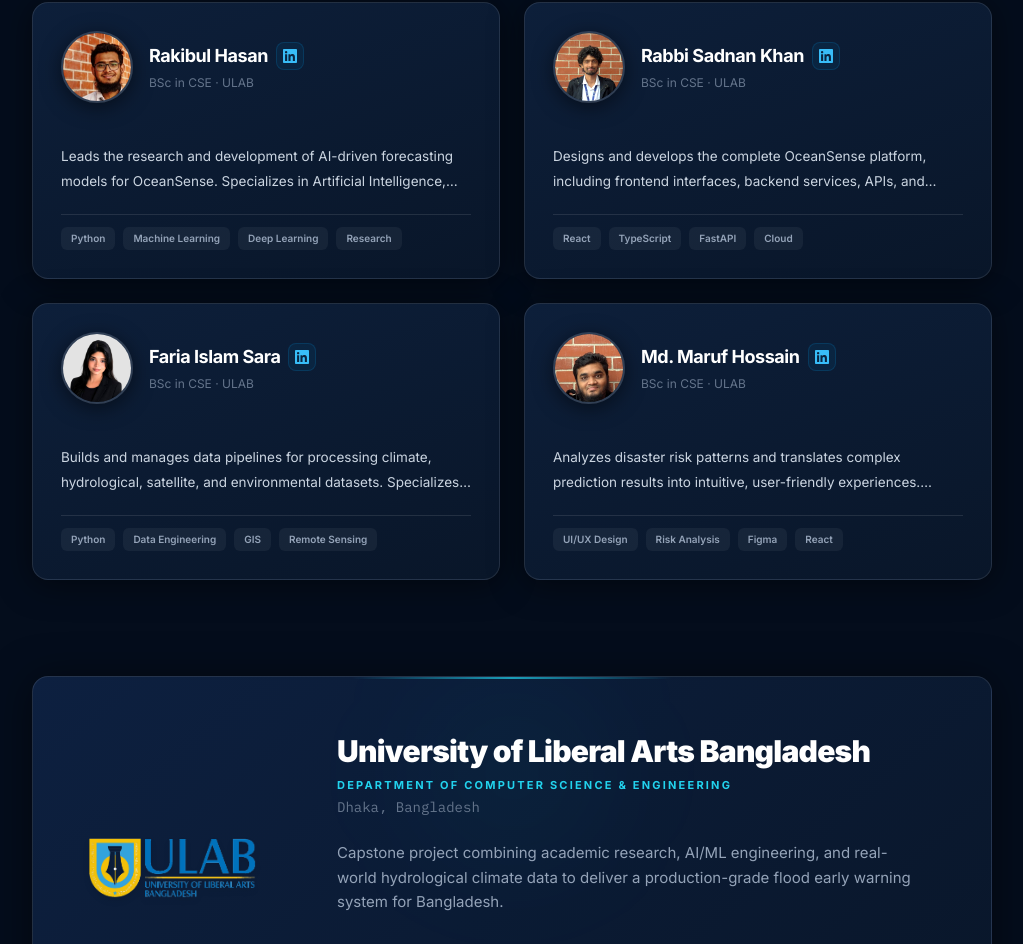
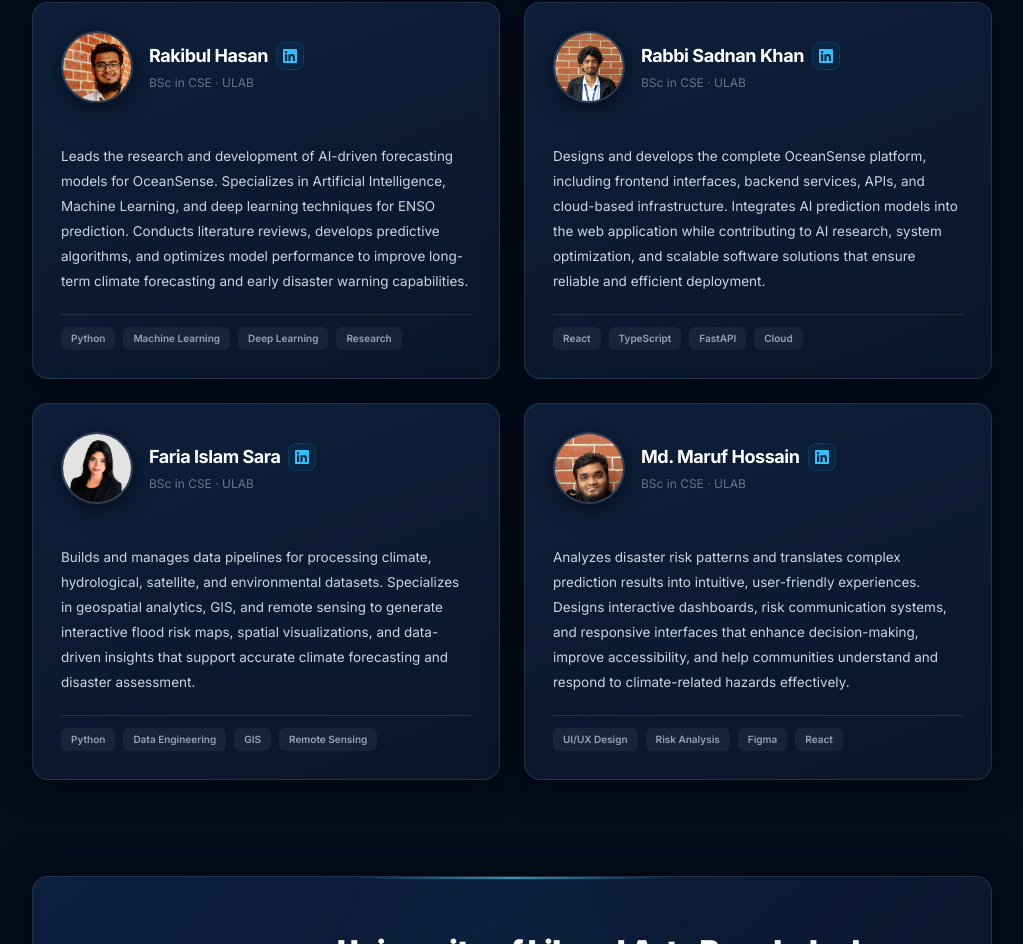
Before and after one commit to Rsk200/oceansense-dashboard, a React (Vite) app in the folder frontend/: page /about in a window 1280 px wide. Shown: the part 1403-2347 px from the top of the page, without its empty margins (128-1151 px from the left). Built offline with nearby package versions, Linux system fonts and the light colour scheme; no server answers.

Commit message:
UI: Remove line-clamp from team member bios

```diff
--- a/frontend/src/pages/About.tsx
+++ b/frontend/src/pages/About.tsx
@@ -345,7 +345,7 @@ const MemberCard = ({ person, index }: { person: Person; index: number }) => {
 
         {/* Bio */}
         <div className="flex-1">
-          <p className="text-slate-300 text-[13.5px] leading-[1.85] line-clamp-2" title={person.bio}>
+          <p className="text-slate-300 text-[13.5px] leading-[1.85]">
             {person.bio}
           </p>
         </div>
```
